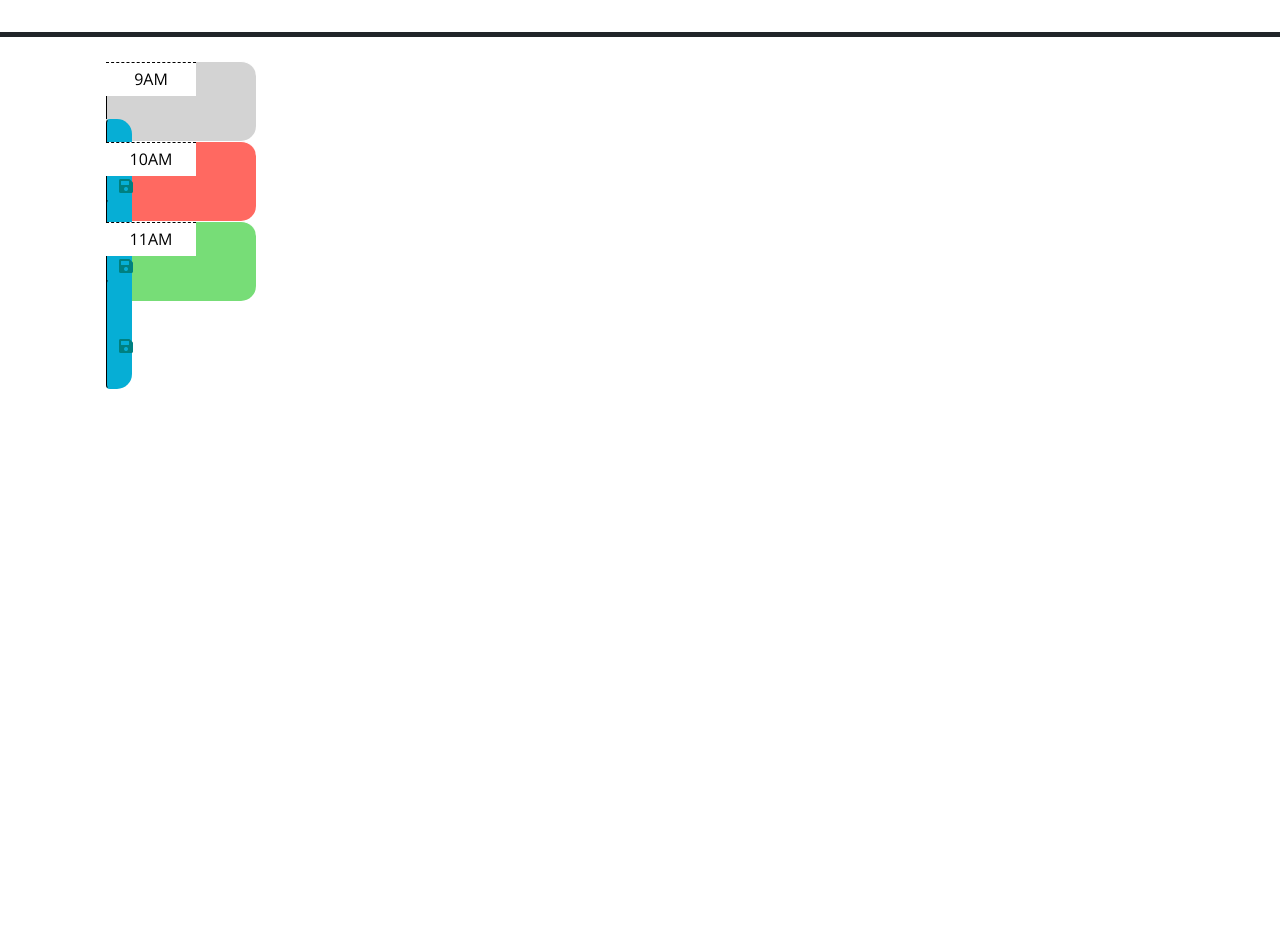
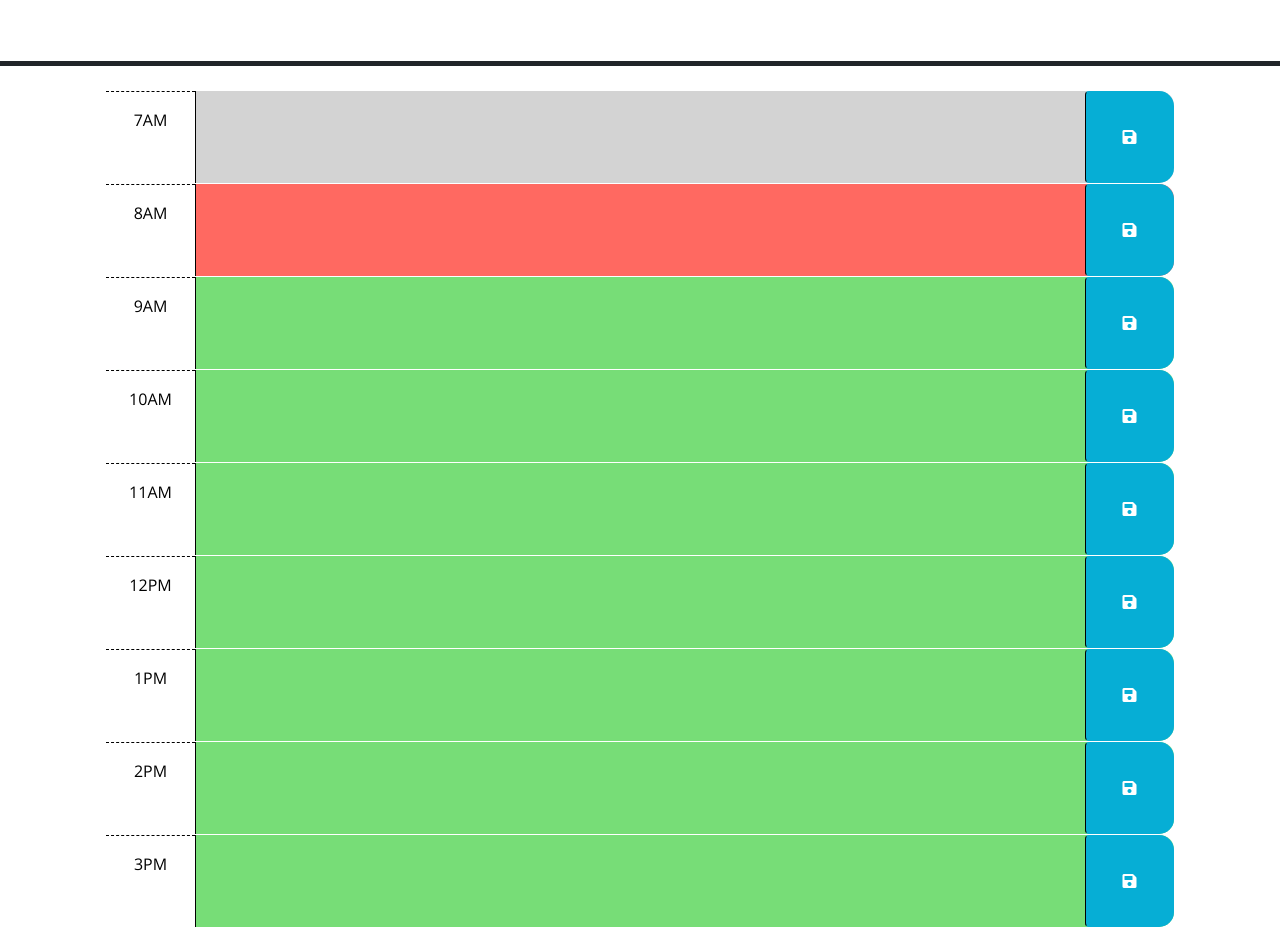
Before and after one commit to kagebright/Brights-Work-Day-Scheduler, a plain HTML site: page index.html in a window 1280 px wide. Shown: the part 166-1093 px from the top of the page. Before the commit the page ends 800 px from the top, so only its background shows below. Drawn offline with nearby package versions, Linux system fonts and the light colour scheme; files that its build step writes are made by us from their sources; files whose address does not match are found by name.

Commit message:
html commit

```diff
--- a/assets/css/style.css
+++ b/assets/css/style.css
@@ -1,11 +1,6 @@
 body {
   font-family: 'Open Sans', sans-serif;
   font-size: 16px;
-    line-height: 1px;
-  }
-
-#time {
-  margin-bottom: 20px;
 }
 
 textarea {
@@ -17,47 +12,22 @@ body {
   padding: 10px;
 }
 
-  .jumbotron {
-    text-align: center;
-    background-color: transparent;
-    color: black;
-    border-radius: 0;
-    border-bottom: 10px solid black;
-  }
-
 .description {
   white-space: pre-wrap;
 }
 
 .time-block {
-    text-align: center;
   border-radius: 15px;
 }
 
-  #time {
-    margin-bottom: 25px;
-  }
-
 .row {
-    white-space: pre-wrap;
-    height: 80px;
-    width: 150px;
   border-top: 1px solid white;
 }
 
 .hour {
   background-color: #ffffff;
   color: #000000;
-    width: 90px;
   border-top: 1px dashed #000000;
-  }
-  .hourNotes {
-    box-sizing: border-box;
-    width: calc(100% - 130px);
-    border: none;
-    border-top: 1px solid #bbb;
-    background-color: #e9ecef;
-    padding: 5px;
 }
 
 .past {
@@ -81,16 +51,9 @@ body {
   border-bottom-right-radius: 15px;
   background-color: #06aed5;
   color: white;
-    box-sizing: border-box;
-
 }
 
 .saveBtn i:hover {
   font-size: 20px;
   transition: all 0.3s ease-in-out;
-    color:#06aed5;
 }
-
-  .fa-save {
-    color: teal;
-  }
--- a/index.html
+++ b/index.html
@@ -40,7 +40,25 @@
         -->
 
       <!-- Example of a past time block. The "past" class adds a gray background color. -->
-      <div id="hour-9" class="row time-block past">
+      <div id="hour-7" class="row time-block past">
+        <div class="col-2 col-md-1 hour text-center py-3">7AM</div>
+        <textarea class="col-8 col-md-10 description" rows="3"> </textarea>
+        <button class="btn saveBtn col-2 col-md-1" aria-label="save">
+          <i class="fas fa-save" aria-hidden="true"></i>
+        </button>
+      </div>
+
+      <!-- Example of a a present time block. The "present" class adds a red background color. -->
+      <div id="hour-8" class="row time-block present">
+        <div class="col-2 col-md-1 hour text-center py-3">8AM</div>
+        <textarea class="col-8 col-md-10 description" rows="3"> </textarea>
+        <button class="btn saveBtn col-2 col-md-1" aria-label="save">
+          <i class="fas fa-save" aria-hidden="true"></i>
+        </button>
+      </div>
+
+      <!-- Example of a future time block. The "future" class adds a green background color. -->
+      <div id="hour-9" class="row time-block future">
         <div class="col-2 col-md-1 hour text-center py-3">9AM</div>
         <textarea class="col-8 col-md-10 description" rows="3"> </textarea>
         <button class="btn saveBtn col-2 col-md-1" aria-label="save">
@@ -48,8 +66,7 @@
         </button>
       </div>
 
-      <!-- Example of a a present time block. The "present" class adds a red background color. -->
-      <div id="hour-10" class="row time-block present">
+      <div id="hour-10" class="row time-block future">
         <div class="col-2 col-md-1 hour text-center py-3">10AM</div>
         <textarea class="col-8 col-md-10 description" rows="3"> </textarea>
         <button class="btn saveBtn col-2 col-md-1" aria-label="save">
@@ -57,7 +74,6 @@
         </button>
       </div>
 
-      <!-- Example of a future time block. The "future" class adds a green background color. -->
       <div id="hour-11" class="row time-block future">
         <div class="col-2 col-md-1 hour text-center py-3">11AM</div>
         <textarea class="col-8 col-md-10 description" rows="3"> </textarea>
@@ -65,6 +81,39 @@
           <i class="fas fa-save" aria-hidden="true"></i>
         </button>
       </div>
+
+      <div id="hour-12" class="row time-block future">
+        <div class="col-2 col-md-1 hour text-center py-3">12PM</div>
+        <textarea class="col-8 col-md-10 description" rows="3"> </textarea>
+        <button class="btn saveBtn col-2 col-md-1" aria-label="save">
+          <i class="fas fa-save" aria-hidden="true"></i>
+        </button>
+      </div>
+
+      <div id="hour-1" class="row time-block future">
+        <div class="col-2 col-md-1 hour text-center py-3">1PM</div>
+        <textarea class="col-8 col-md-10 description" rows="3"> </textarea>
+        <button class="btn saveBtn col-2 col-md-1" aria-label="save">
+          <i class="fas fa-save" aria-hidden="true"></i>
+        </button>
+      </div>
+
+      <div id="hour-2" class="row time-block future">
+        <div class="col-2 col-md-1 hour text-center py-3">2PM</div>
+        <textarea class="col-8 col-md-10 description" rows="3"> </textarea>
+        <button class="btn saveBtn col-2 col-md-1" aria-label="save">
+          <i class="fas fa-save" aria-hidden="true"></i>
+        </button>
+      </div>
+
+      <div id="hour-3" class="row time-block future">
+        <div class="col-2 col-md-1 hour text-center py-3">3PM</div>
+        <textarea class="col-8 col-md-10 description" rows="3"> </textarea>
+        <button class="btn saveBtn col-2 col-md-1" aria-label="save">
+          <i class="fas fa-save" aria-hidden="true"></i>
+        </button>
+      </div>
+
 
     <script src="https://code.jquery.com/jquery-3.4.1.min.js"></script>
     <script
```
Also changed, not shown: README.md. Lines whose indentation alone changed are shown as unchanged.
